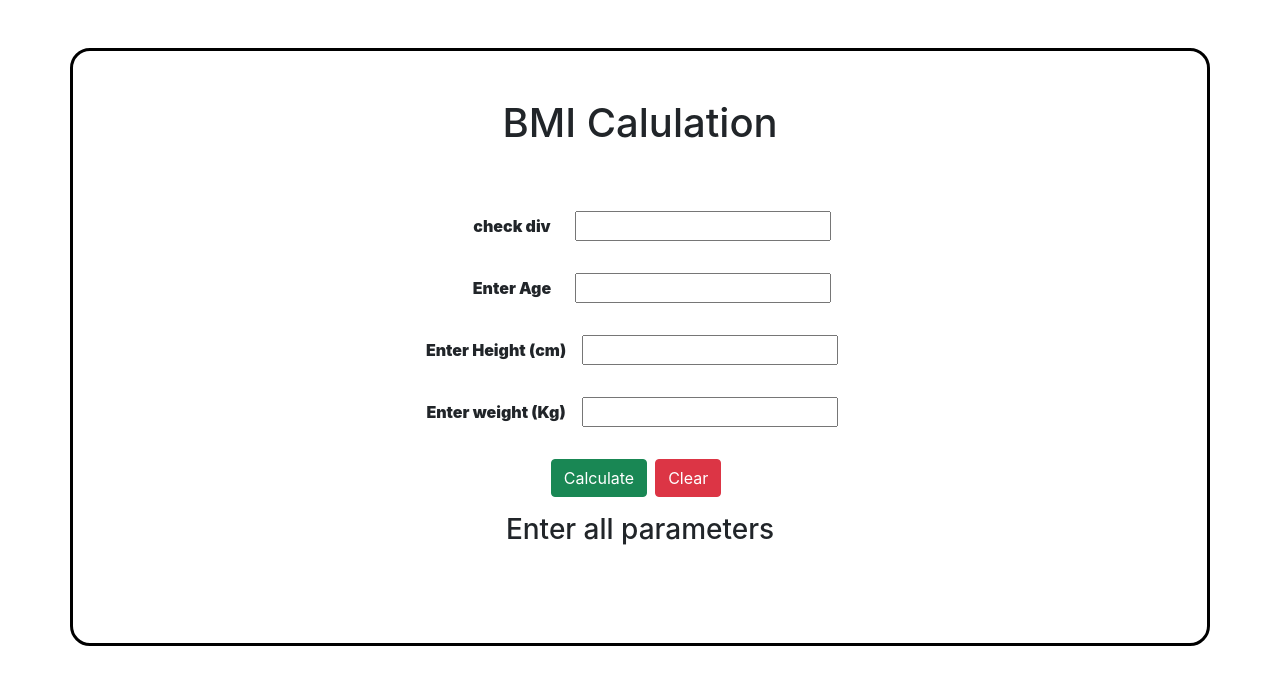
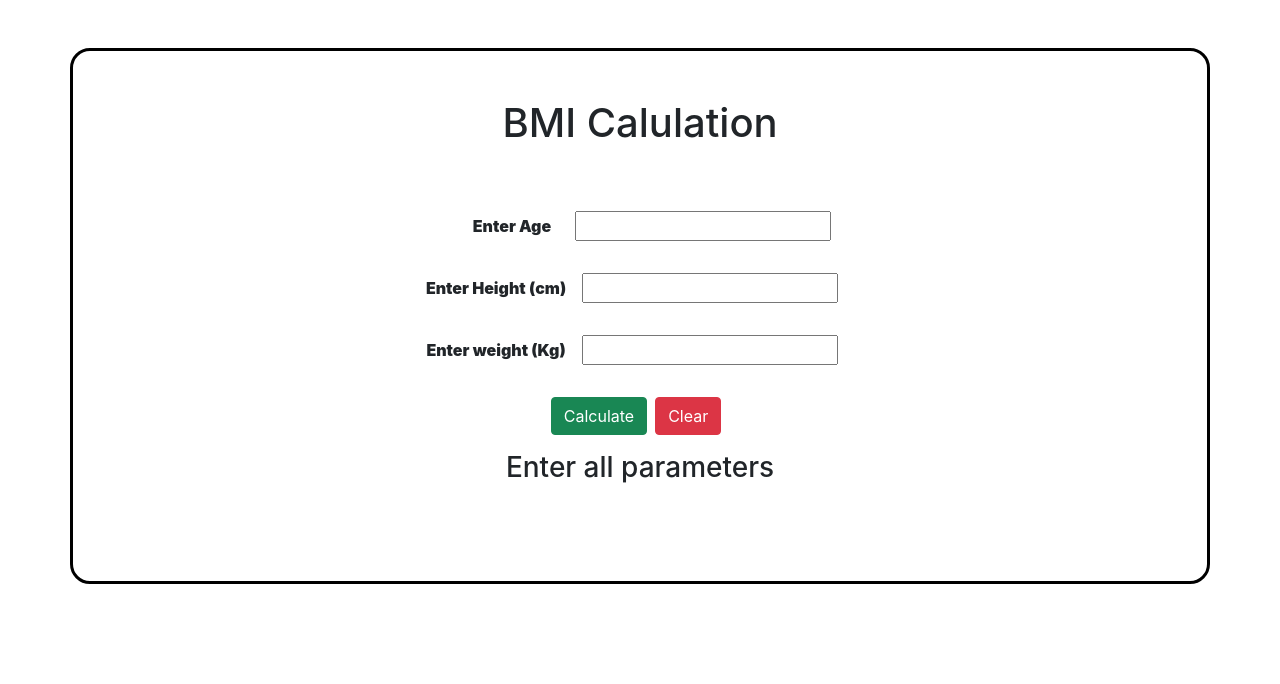
Before and after one commit to gauravpadsumbiya16/calculate_bmi, a React (Create React App) app: page / in a window 1280 px wide. Shown: the top 684 px of the page. Built offline with nearby package versions, Linux system fonts and the light colour scheme.

Commit message:
checking modification remove

```diff
--- a/src/App.js
+++ b/src/App.js
@@ -72,11 +72,6 @@ function App() {
         <h1 className='mx-5'>BMI Calulation</h1>
         <form className='m-5' onSubmit={handleSubmit}>
 
-        <div className='center'>
-            <label className='mx-4'> check div </label>
-            <input className='forinput my-3 center' type="text" />
-          </div>
-
           <div className='center'>
             <label className='mx-4'> Enter Age </label>
             <input className='forinput my-3 center' type="text" value={age} onChange={(e) => { setAge(e.target.value) }} />
```
